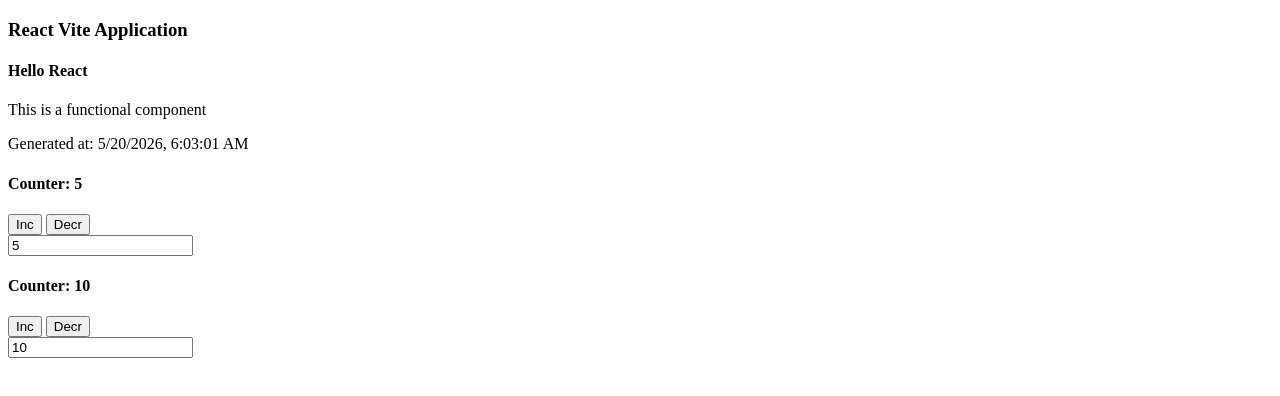
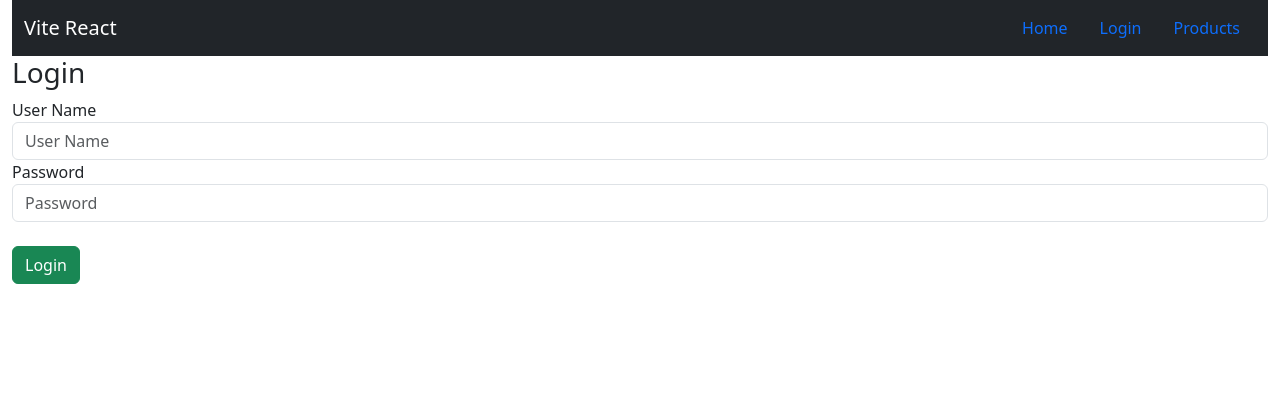
Before and after one commit to aniljos/react-may-2026, a React (Vite) app in the folder the-awesome-app/: page /login in a window 1280 px wide. Shown: the top 396 px of the page. Built offline with nearby package versions, Linux system fonts and the light colour scheme.

Commit message:
Day 2 session 2

```diff
--- a/the-awesome-app/package.json
+++ b/the-awesome-app/package.json
@@ -10,8 +10,10 @@
     "preview": "vite preview"
   },
   "dependencies": {
+    "bootstrap": "^5.3.8",
     "react": "^19.2.6",
-    "react-dom": "^19.2.6"
+    "react-dom": "^19.2.6",
+    "react-router-dom": "^7.15.1"
   },
   "devDependencies": {
     "@babel/core": "^7.29.0",
--- a/the-awesome-app/src/App.tsx
+++ b/the-awesome-app/src/App.tsx
@@ -1,22 +1,42 @@
-import Counter from "./components/Counter"
-//import {Counter, x} from './components/Counter';
-import Message from "./components/Message"
-
-
+import {BrowserRouter as Router, Routes, Route, Link} from 'react-router-dom';
+import Home from './pages/Home';
+import Login from './pages/Login';
 
 
 function App() {
 
 
   return (
-    <div>
-      <h3>React Vite Application</h3>
-      <Message text="Hello React" />
-      {/* <Message text="Hello JSX" color="red"/> */}
-      <Counter initCount={5}/>
-      <Counter initCount={10}/>
+    <Router>
+      <div className="container-fluid">
+            {/* navigation bar */}
+          <nav className="navbar navbar-dark bg-dark">
+            <div className="container-fluid">
+                <Link className="navbar-brand" to="/">Vite React</Link>
+                <ul className="nav">
+                  <li className="nav-item">
+                    <Link className="nav-link" to="/">Home</Link>
+                  </li>
+                  <li className="nav-item">
+                    <Link className="nav-link" to="/login">Login</Link>
+                  </li>
+                  <li className="nav-item">
+                    <Link className="nav-link" to="/products">Products</Link>
+                  </li>
+                </ul>
+            </div>
+          </nav>
+            {/* main content(pages) */}
+          <main>
+              <Routes>
+                <Route path='/' element={<Home/>}/>
+                <Route path='/login' element={<Login/>}/>
+                <Route path='/products' element={<div>Products</div>}/>
+              </Routes>
+          </main>
 
-    </div>
+      </div>
+    </Router>
   )
 }
 
--- a/the-awesome-app/src/components/Counter.tsx
+++ b/the-awesome-app/src/components/Counter.tsx
@@ -1,6 +1,6 @@
 // <Counter initCount={5} />
 
-import { useState, type ChangeEvent, type MouseEvent } from "react";
+import { useRef, useState, type ChangeEvent, type MouseEvent } from "react";
 
 type CounterProps = {
     initCount: number
@@ -9,6 +9,7 @@ type CounterProps = {
 function Counter(props: CounterProps){
 
     const [count, setCount] = useState(props.initCount);
+    const inputRef = useRef<HTMLInputElement>(null);
 
 
     function inc(evt: MouseEvent<HTMLButtonElement>){
@@ -27,6 +28,14 @@ function Counter(props: CounterProps){
         setCount(updateValue);
     }
 
+    function handleUpdate(){
+        const value = inputRef.current?.valueAsNumber;
+        if(value){
+            setCount(value);
+        }
+
+    }
+
     return (
         <div>
             <h4>Counter: {count}</h4>
@@ -35,7 +44,12 @@ function Counter(props: CounterProps){
                 <button onClick={() => setCount(count -1)}>Decr</button>
             </div>
             <div>
+                {/* controlled */}
                 <input type="number" placeholder="Count" value={count} onChange={handleChange} />
+            </div>
+            <div>
+                <input ref={inputRef} type="number" placeholder="New Count" /> &nbsp;
+                <button onClick={handleUpdate}>Update Count</button>
             </div>
         </div>
     )
--- a/the-awesome-app/src/index.css
+++ b/the-awesome-app/src/index.css
@@ -0,0 +1 @@
+@import 'bootstrap/dist/css/bootstrap.css'
--- /dev/null
+++ b/the-awesome-app/src/pages/Home.tsx
@@ -0,0 +1,18 @@
+import Counter from "../components/Counter";
+import Message from "../components/Message";
+
+function Home(){
+
+    return (
+        <div>
+            <h3>React Vite Application</h3>
+            <p>This is a training on React + Redux using the Vite framework</p>
+
+            <Message text="Hello React" color="blue"/>
+
+            <Counter initCount={5}/>
+        </div>
+    )
+}
+
+export default Home;
--- /dev/null
+++ b/the-awesome-app/src/pages/Login.tsx
@@ -0,0 +1,47 @@
+import { useState } from "react";
+
+function Login(){
+
+    const [username, setUsername] = useState("");
+    const [password, setPassword] = useState("");
+    const [errorMessage, setErrorMessage] = useState("");
+
+    function handleLogin(){
+
+        //validation
+        if(username && password){
+            setErrorMessage("");
+            //validate the credentials in the backend
+        }
+        else{
+            setErrorMessage("Enter the credentials");
+        }
+    }
+
+    return (
+        <div>
+            <h3>Login</h3>
+
+             {/* {errorMessage &&  <div className="alert alert-warning">{errorMessage}</div>  } */}
+             {errorMessage ?  <div className="alert alert-warning">{errorMessage} </div>  : null }
+
+            <div className="form-group">
+                <label htmlFor="username">User Name</label>
+                <input className="form-control" id="username"
+                    type="text" placeholder="User Name" value={username} onChange={e => setUsername(e.target.value)}  />
+            </div>
+
+            <div className="form-group">
+                <label htmlFor="password">Password</label>
+                <input className="form-control" id="password"
+                    type="password" placeholder="Password" value={password} onChange={e => setPassword(e.target.value)}  />
+            </div>
+            <br />
+            <button className="btn btn-success" onClick={handleLogin}>Login</button>
+
+        </div>
+    )
+
+}
+
+export default Login;
```
Also changed, not shown: 2 other files (tests, documents, lock files or other folders).
